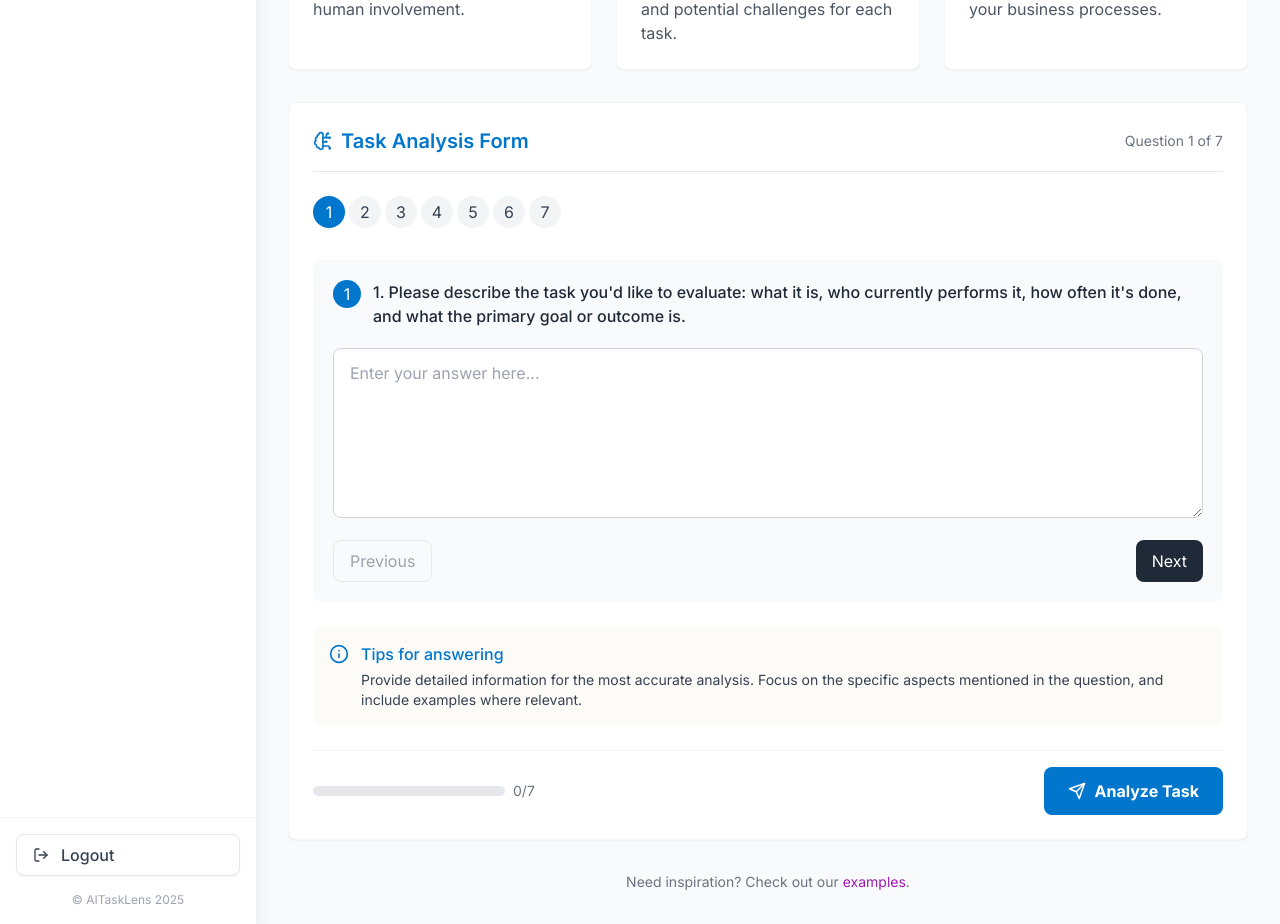
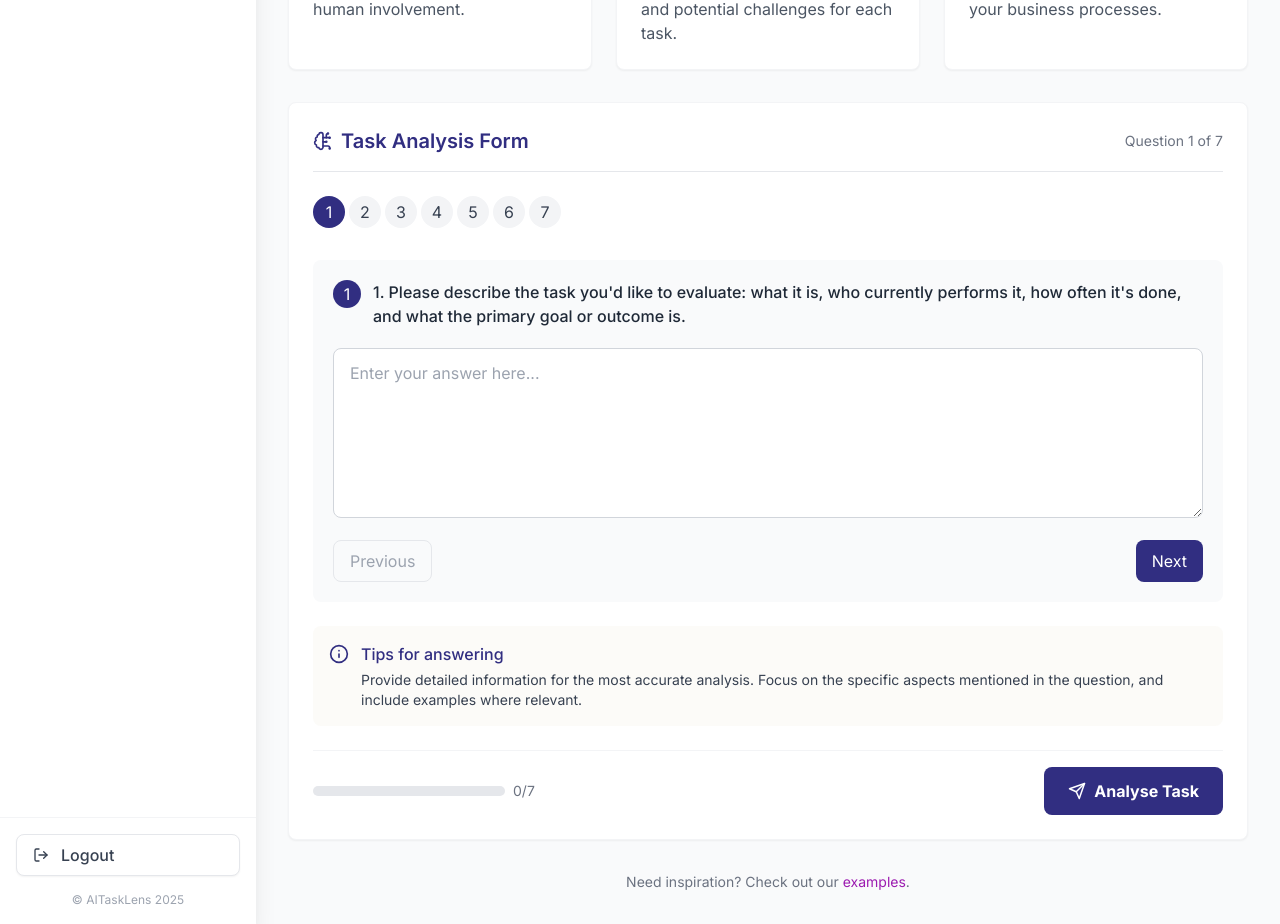
Before and after one commit to DrPBaksh/AITaskLens_v2, a React (Create React App) app: page / in a window 1280 px wide. Shown: the part 357-1281 px from the top of the page. Built offline with nearby package versions, Linux system fonts and the light colour scheme; sample sign-in values are in the browser's storage.

Commit message:
Update QuestionForm component to handle initial answers and use UK spelling

```diff
--- a/src/components/QuestionForm.jsx
+++ b/src/components/QuestionForm.jsx
@@ -1,4 +1,4 @@
-import React, { useState } from 'react';
+import React, { useState, useEffect } from 'react';
 import { motion } from 'framer-motion';
 import { Send, FileText, AlertCircle, Info, CheckCircle, BrainCircuit } from 'lucide-react';
 import { QUESTIONS } from '../utils/mockData';
@@ -7,6 +7,13 @@ const QuestionForm = ({ onSubmit, initialAnswers = {}, loading = false }) => {
   const [answers, setAnswers] = useState(initialAnswers);
   const [currentQuestion, setCurrentQuestion] = useState(0);
   const [error, setError] = useState(null);
+
+  // Update answers when initialAnswers change (for example pre-filling)
+  useEffect(() => {
+    if (Object.keys(initialAnswers).length > 0) {
+      setAnswers(initialAnswers);
+    }
+  }, [initialAnswers]);
 
   const handleTextChange = (e, index) => {
     setAnswers(prev => ({
@@ -52,7 +59,7 @@ const QuestionForm = ({ onSubmit, initialAnswers = {}, loading = false }) => {
       transition={{ delay: 0.2 }}
     >
       <div className="flex items-center justify-between border-b pb-4 mb-4">
-        <h2 className="text-xl font-semibold text-corndel-blue flex items-center">
+        <h2 className="text-xl font-semibold text-indigo-900 flex items-center">
           <BrainCircuit className="mr-2" size={20} />
           Task Analysis Form
         </h2>
@@ -82,7 +89,7 @@ const QuestionForm = ({ onSubmit, initialAnswers = {}, loading = false }) => {
             onClick={() => moveToQuestion(index)}
             className={`flex-shrink-0 w-8 h-8 rounded-full flex items-center justify-center transition-colors ${
               currentQuestion === index
-                ? 'bg-corndel-blue text-white'
+                ? 'bg-indigo-900 text-white'
                 : isQuestionAnswered(index)
                   ? 'bg-green-100 text-green-800'
                   : 'bg-gray-100 text-gray-700'
@@ -96,7 +103,7 @@ const QuestionForm = ({ onSubmit, initialAnswers = {}, loading = false }) => {
       {/* Current question */}
       <div className="bg-gray-50 p-5 rounded-lg">
         <div className="mb-3 flex items-start">
-          <span className="w-7 h-7 bg-corndel-blue text-white rounded-full flex items-center justify-center mr-3 flex-shrink-0">
+          <span className="w-7 h-7 bg-indigo-900 text-white rounded-full flex items-center justify-center mr-3 flex-shrink-0">
             {currentQuestion + 1}
           </span>
           <h3 className="font-medium text-gray-800">
@@ -107,7 +114,7 @@ const QuestionForm = ({ onSubmit, initialAnswers = {}, loading = false }) => {
         <textarea
           value={answers[currentQuestion] || ''}
           onChange={(e) => handleTextChange(e, currentQuestion)}
-          className="w-full px-4 py-3 border border-gray-300 rounded-lg focus:ring-2 focus:ring-corndel-blue focus:border-transparent outline-none transition mt-2"
+          className="w-full px-4 py-3 border border-gray-300 rounded-lg focus:ring-2 focus:ring-corndel-purple focus:border-transparent outline-none transition mt-2"
           placeholder="Enter your answer here..."
           rows={6}
         />
@@ -133,7 +140,7 @@ const QuestionForm = ({ onSubmit, initialAnswers = {}, loading = false }) => {
             className={`px-4 py-2 rounded-lg transition ${
               currentQuestion === QUESTIONS.length - 1
                 ? 'border border-gray-200 text-gray-400 cursor-not-allowed'
-                : 'bg-gray-800 text-white hover:bg-gray-700'
+                : 'bg-indigo-900 text-white hover:bg-indigo-800'
             }`}
           >
             Next
@@ -143,9 +150,9 @@ const QuestionForm = ({ onSubmit, initialAnswers = {}, loading = false }) => {
 
       {/* Tips section */}
       <div className="bg-corndel-beige/30 p-4 rounded-lg flex items-start">
-        <Info className="w-5 h-5 text-corndel-blue mt-0.5 mr-3 flex-shrink-0" />
+        <Info className="w-5 h-5 text-indigo-900 mt-0.5 mr-3 flex-shrink-0" />
         <div>
-          <h4 className="font-medium text-corndel-blue mb-1">Tips for answering</h4>
+          <h4 className="font-medium text-indigo-900 mb-1">Tips for answering</h4>
           <p className="text-sm text-gray-700">
             Provide detailed information for the most accurate analysis. Focus on the specific aspects mentioned in the question, and include examples where relevant.
           </p>
@@ -158,7 +165,7 @@ const QuestionForm = ({ onSubmit, initialAnswers = {}, loading = false }) => {
           <div className="flex items-center">
             <div className="w-full sm:w-48 bg-gray-200 rounded-full h-2.5 mr-2">
               <div
-                className="bg-corndel-blue h-2.5 rounded-full"
+                className="bg-indigo-900 h-2.5 rounded-full"
                 style={{ width: `${Object.keys(answers).filter(key => answers[key] && answers[key].trim() !== '').length / QUESTIONS.length * 100}%` }}
               ></div>
             </div>
@@ -176,18 +183,18 @@ const QuestionForm = ({ onSubmit, initialAnswers = {}, loading = false }) => {
           className={`w-full sm:w-auto font-bold py-3 px-6 rounded-lg transition-colors flex items-center justify-center gap-2 ${
             loading
               ? 'bg-gray-300 text-gray-500 cursor-not-allowed'
-              : 'bg-corndel-blue hover:bg-corndel-blue/90 text-white'
+              : 'bg-indigo-900 hover:bg-indigo-800 text-white'
           }`}
         >
           {loading ? (
             <>
               <div className="animate-spin h-5 w-5 border-2 border-white border-t-transparent rounded-full" />
-              <span>Analyzing...</span>
+              <span>Analysing...</span>
             </>
           ) : (
             <>
               <Send size={18} />
-              <span>Analyze Task</span>
+              <span>Analyse Task</span>
             </>
           )}
         </motion.button>
```
